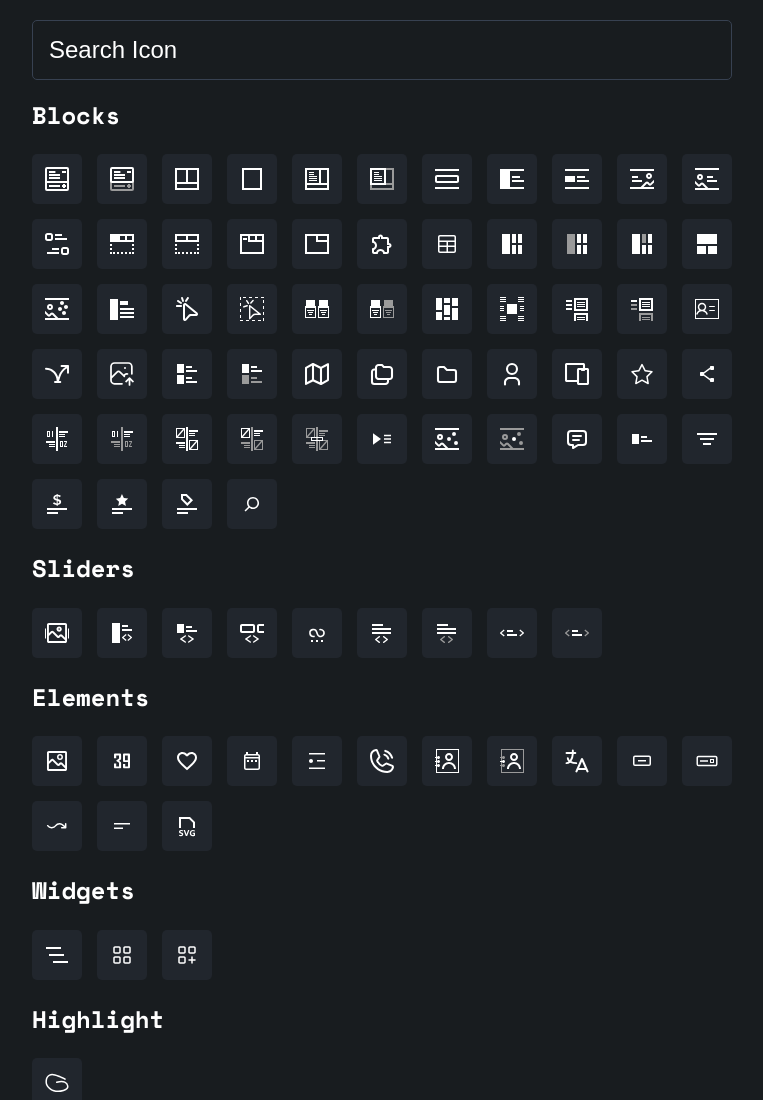
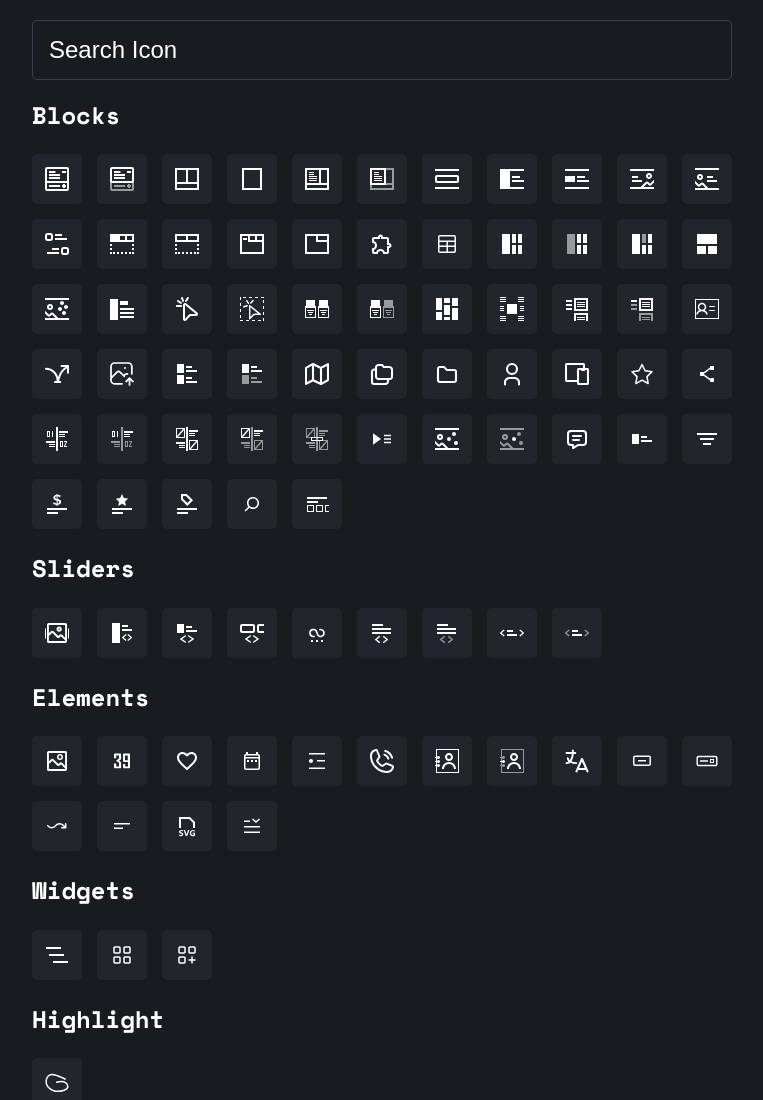
Before and after one commit to tigriweb/tigriweb.github.io, a plain HTML site: page block-icons/index.html in a window 1280 px wide. Shown: the top 1100 px of the page, without its empty margins (258-1021 px from the left). Drawn offline with nearby package versions, Linux system fonts and the light colour scheme.

Commit message:
FEAT: add icons

```diff
--- a/block-icons/index.html
+++ b/block-icons/index.html
@@ -329,6 +329,11 @@
 						<path d="M13 5c-3.3 0-6 2.7-6 6 0 1.4.5 2.7 1.3 3.7l-3.8 3.8 1.1 1.1 3.8-3.8c1 .8 2.3 1.3 3.7 1.3 3.3 0 6-2.7 6-6S16.3 5 13 5zm0 10.5c-2.5 0-4.5-2-4.5-4.5s2-4.5 4.5-4.5 4.5 2 4.5 4.5-2 4.5-4.5 4.5z" />
 					</svg>
 				</button>
+				<button type="button" class="components-button has-icon" aria-label="variant product">
+					<svg viewBox="0 0 24 24" xmlns="http://www.w3.org/2000/svg" width="24" height="24">
+						<path d="M22 5v2H2V5zm-9 4v2H2V9zm-4 4.5v6a.5.5 0 0 1-.5.5h-6a.5.5 0 0 1-.5-.5v-6c0-.28.22-.5.5-.5h6c.28 0 .5.22.5.5M8 14H3v5h5zm10-.5v6a.5.5 0 0 1-.5.5h-6a.5.5 0 0 1-.5-.5v-6c0-.28.22-.5.5-.5h6c.28 0 .5.22.5.5m-1 .5h-5v5h5zm10-.5v6a.5.5 0 0 1-.5.5h-6a.5.5 0 0 1-.5-.5v-6c0-.28.22-.5.5-.5h6c.28 0 .5.22.5.5m-1 .5h-5v5h5z" />
+					</svg>
+				</button>
 			</div>
 
 			<div class="tweb-icon-component__label">Sliders</div><div class="tweb-icon-component__icons">
@@ -454,6 +459,11 @@
 						<path d="m15 3 5 5v6h-2V8.83L14.17 5H6v9H4V3zM4 21.84l.2-1.14q1.01.42 1.73.42.46 0 .68-.23a.7.7 0 0 0 .2-.48q0-.25-.2-.4-.18-.14-.91-.44l-.76-.33a2 2 0 0 1-.4-.25A1.3 1.3 0 0 1 4 17.86c0-.4.11-.8.34-1.12Q4.9 16 6.1 16q.88 0 1.9.32l-.27 1.1q-.6-.23-.91-.3t-.64-.07q-.37 0-.57.17a.6.6 0 0 0-.21.46q0 .24.17.37.18.14.84.41l.88.38q.21.11.4.25.52.4.52 1.21 0 .96-.65 1.45-.56.42-1.56.42a6 6 0 0 1-2-.34m6.82.23L8.56 16.1h1.4l1 2.68q.36 1.02.56 1.68.25-.82.55-1.62l1.02-2.74h1.33l-2.26 5.97zM20 18.74v3.04l-.73.23q-.65.17-1.4.17-1.46 0-2.24-.74a3 3 0 0 1-.86-2.28q0-1.67 1.07-2.53A3.2 3.2 0 0 1 17.9 16q1.13 0 2.09.4l-.46 1.05a4 4 0 0 0-.8-.31q-.33-.1-.74-.1-.97 0-1.44.64-.4.54-.4 1.42 0 1.05.6 1.59c.31.29.73.44 1.16.43q.41 0 .78-.14v-1.2h-1.03v-1.05z" />
 					</svg>
 				</button>
+				<button type="button" class="components-button has-icon" aria-label="menu list mega">
+					<svg viewBox="0 0 24 24" xmlns="http://www.w3.org/2000/svg" width="24" height="24">
+						<path d="M20,12 L4,12 L4,13.5 L20,13.5 L20,12 Z M10,6.5 L4,6.5 L4,8 L10,8 L10,6.5 Z M20,17.5 L4,17.5 L4,19 L20,19 L20,17.5 Z M20,5.62462724 L16.000015,9 L12,5.62462724 L12.9791165,4.5 L16.000015,7.04920972 L19.0208935,4.5 L20,5.62462724 Z" />
+					</svg>
+				</button>
 			</div>
 
 
```
